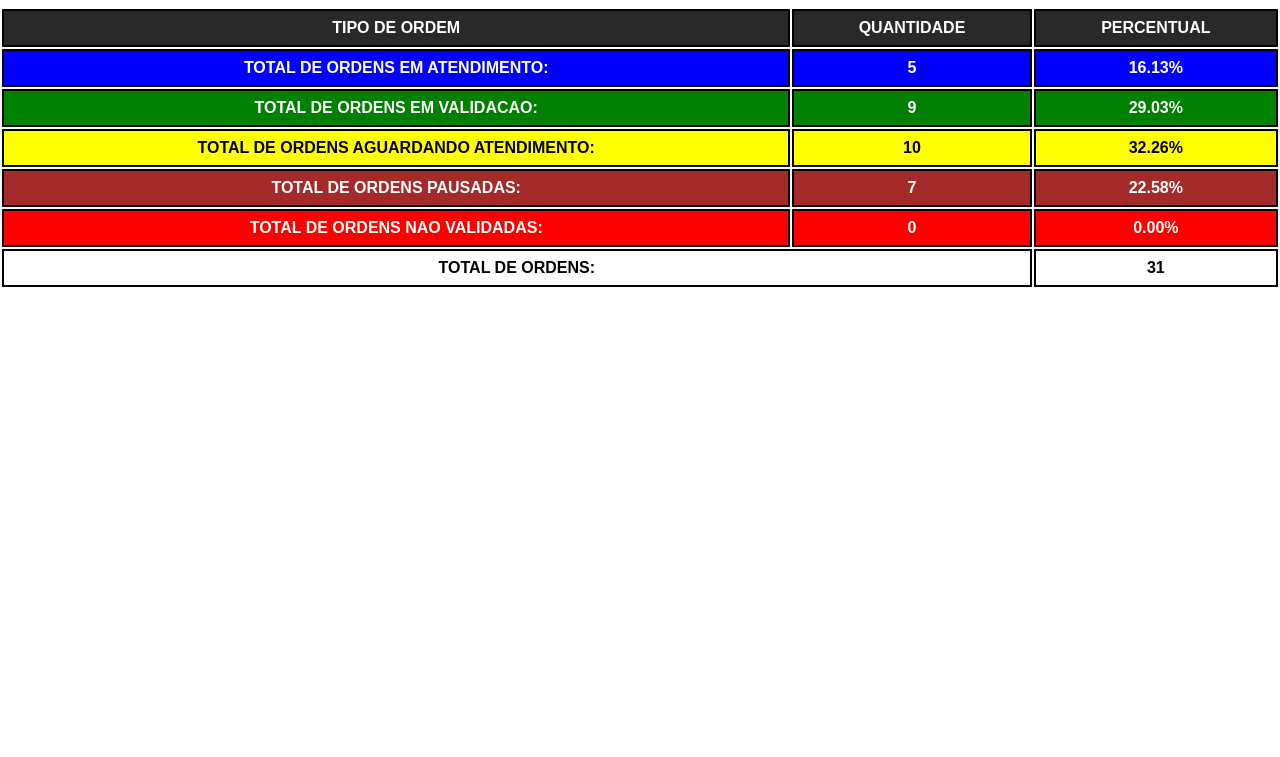
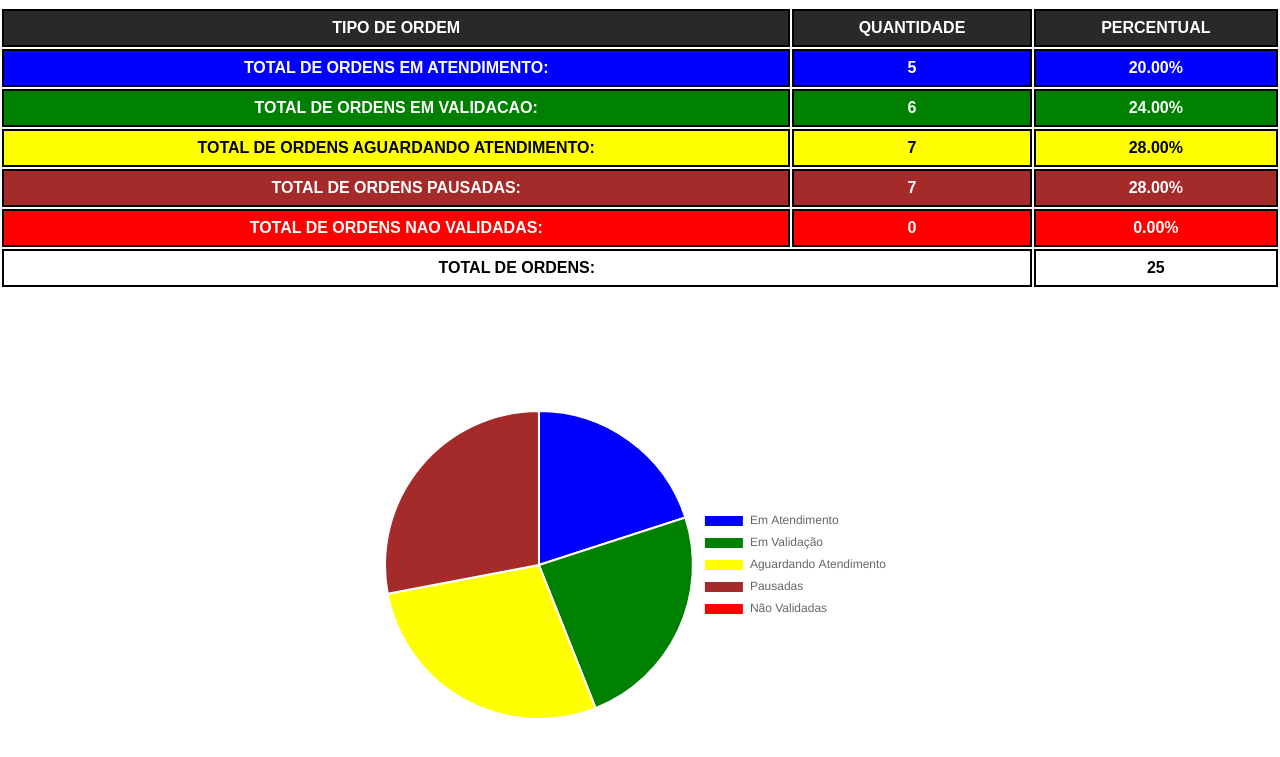
Before and after one commit to Strokeraa/manut-andon, a plain HTML site: page resume.html in a window 1280 px wide. Shown: the part 133-890 px from the top of the page. Before the commit the page ends 800 px from the top, so only its background shows below. Drawn offline with nearby package versions, Linux system fonts and the light colour scheme.

Commit message:
Atualizacao automatica

```diff
--- a/resume.html
+++ b/resume.html
@@ -83,6 +83,11 @@
         margin: 5px;
         cursor: pointer;
       }
+      .chart-container {
+        width: 40%;
+        margin: 0 auto;
+        padding: 20px;
+      }
     </style>
   </head>
   <body>
@@ -132,6 +137,10 @@
         </tr>
       </tbody>
     </table>
+    <div class="chart-container">
+      <canvas id="myPieChart"></canvas>
+    </div>
+    <script src="https://cdn.jsdelivr.net/npm/chart.js"></script>
     <script>
       window.onload = function () {
         updateClock();
@@ -172,6 +181,60 @@
         document.getElementById('nao-validadas-quantidade').innerText = orderCounts['N'];
         document.getElementById('nao-validadas-percentual').innerText = ((orderCounts['N'] / totalOrders) * 100).toFixed(2) + '%';
         document.getElementById('total-ordens').innerText = totalOrders;
+
+        createPieChart(orderCounts, totalOrders);
+      }
+
+      function createPieChart(orderCounts, totalOrders) {
+        const ctx = document.getElementById('myPieChart').getContext('2d');
+        const data = {
+          labels: [
+            'Em Atendimento',
+            'Em Validação',
+            'Aguardando Atendimento',
+            'Pausadas',
+            'Não Validadas'
+          ],
+          datasets: [{
+            data: [
+              orderCounts['A'],
+              orderCounts['V'],
+              orderCounts['W'],
+              orderCounts['O'],
+              orderCounts['N']
+            ],
+            backgroundColor: [
+              'blue',
+              'green',
+              'yellow',
+              'brown',
+              'red'
+            ]
+          }]
+        };
+        const options = {
+          responsive: true,
+          plugins: {
+            legend: {
+              position: 'right',
+            },
+            tooltip: {
+              callbacks: {
+                label: function (context) {
+                  const label = context.label || '';
+                  const value = context.raw || 0;
+                  const percentage = ((value / totalOrders) * 100).toFixed(2) + '%';
+                  return `${label}: ${value} (${percentage})`;
+                }
+              }
+            }
+          }
+        };
+        new Chart(ctx, {
+          type: 'pie',
+          data: data,
+          options: options
+        });
       }
     </script>
   </body>
```
Also changed, not shown: formatado.txt, manutencao.txt.
